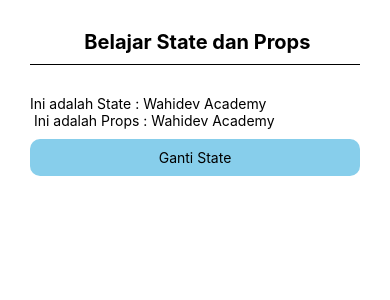
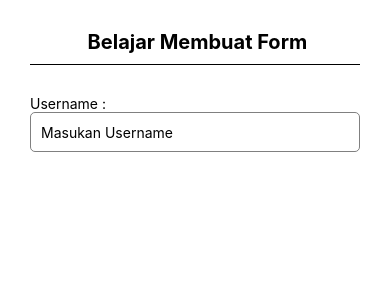
Before and after one commit to ujangaris/CRUD-React-Native-dengan-Firebase, a React Native app: screen / in a window 390 px wide. Shown: the top 300 px of the page. Built offline with nearby package versions, Linux system fonts and the light colour scheme.

Commit message:
Tutorial React Native Dasar : 7. Belajar Membuat Form | input username

```diff
--- a/index.js
+++ b/index.js
@@ -6,7 +6,8 @@
 // import App from './src/App';
 // import CoreComponent from './src/CoreComponent';
 // import DesainTampilan from './src/DesainTampilan'
-import StateProps from './src/StateProps'
+// import StateProps from './src/StateProps'
+import ContohForm from './src/ContohForm'
 import {name as appName} from './app.json';
 
-AppRegistry.registerComponent(appName, () => StateProps);
+AppRegistry.registerComponent(appName, () => ContohForm);
--- /dev/null
+++ b/src/ContohForm.js
@@ -0,0 +1,65 @@
+import React, {Component} from 'react';
+import {
+  Text,
+  StyleSheet,
+  View,
+  TouchableOpacity,
+  TextInput,
+} from 'react-native';
+
+export default class ContohForm extends Component {
+  //rcons
+  constructor(props) {
+    super(props);
+
+    this.state = {
+      username: '',
+      password: '',
+    };
+  }
+
+  render() {
+    const {username, password} = this.state;
+    return (
+      <View style={styles.container}>
+        <Text style={styles.title}> Belajar Membuat Form</Text>
+        <View style={styles.garis} />
+        {/* Isi */}
+        <View style={styles.isi}>
+          <View>
+            <Text>Username : </Text>
+            <TextInput
+              style={styles.TextInput}
+              placeholder="Masukan Username"
+              value={username}
+              onChangeText={username => this.setState({username})}
+            />
+          </View>
+        </View>
+      </View>
+    );
+  }
+}
+
+const styles = StyleSheet.create({
+  container: {padding: 30},
+  title: {
+    fontSize: 20,
+    fontWeight: 'bold',
+    textAlign: 'center',
+  },
+  garis: {
+    borderBottomWidth: 1,
+    marginTop: 10,
+  },
+  isi: {
+    marginTop: 30,
+  },
+  TextInput: {
+    borderWidth: 1,
+    padding: 10,
+    borderColor: 'grey',
+    borderRadius: 5,
+    height: 40,
+  },
+});
```
